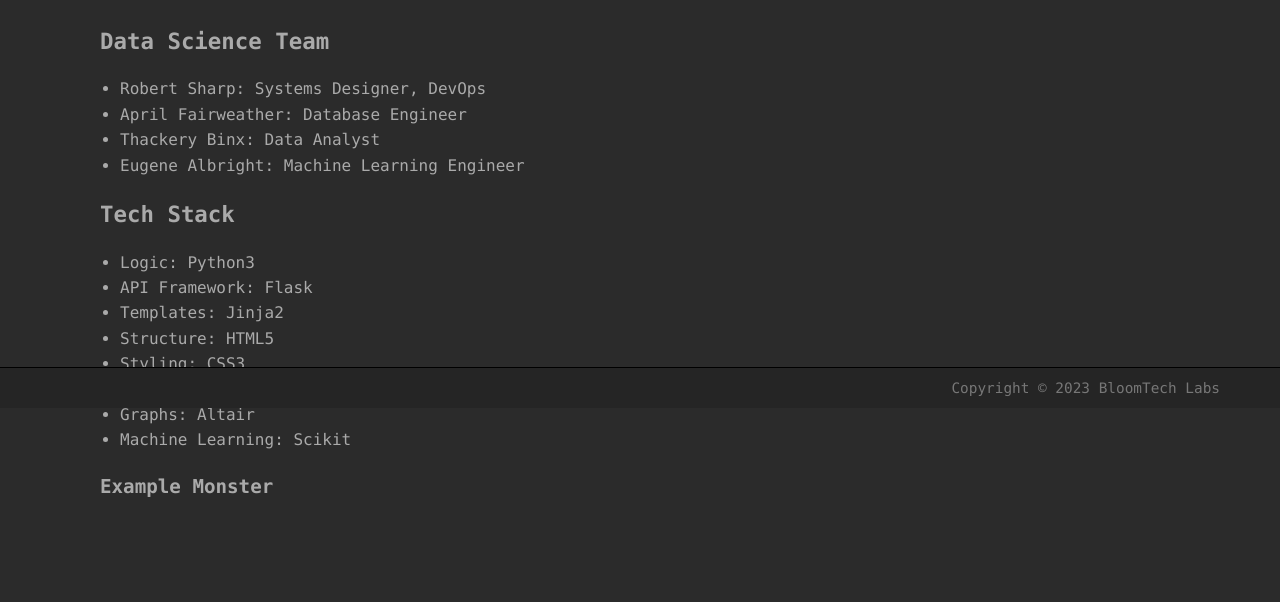
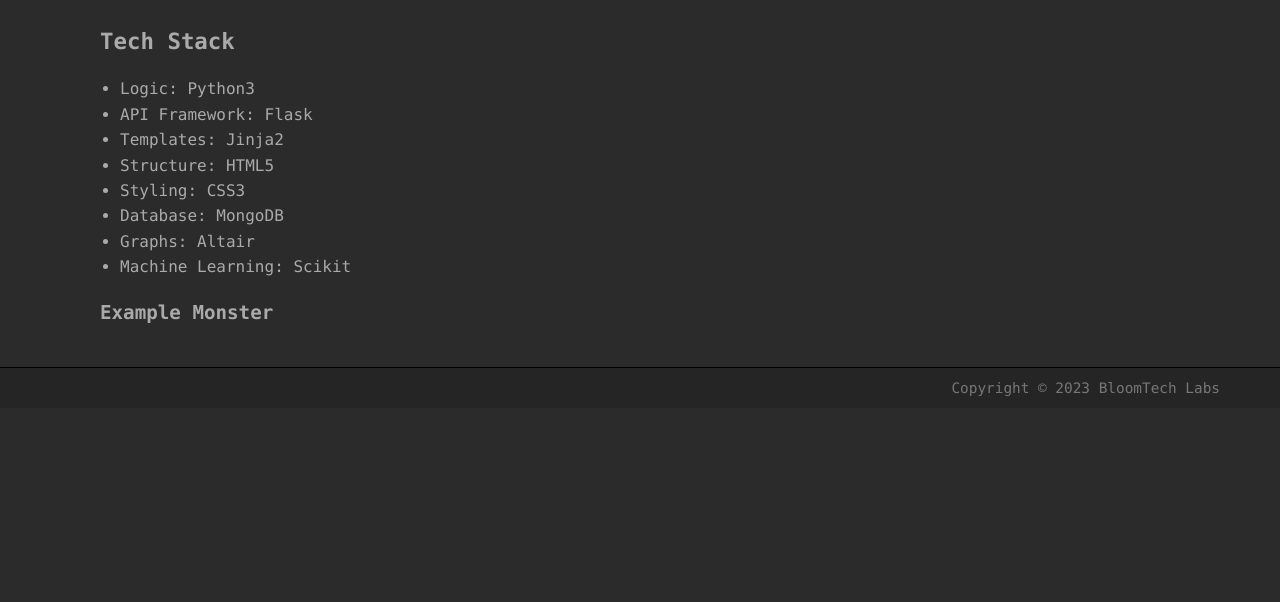
Before and after one commit to decagondev/BanderSnatchWorking1.2, a Flask app: template app/templates/home.html in a window 1280 px wide. Shown: the part 392-994 px from the top of the page. After the commit the page ends 788 px from the top, so only its background shows below. Run offline with Flask 3, Linux system fonts and the light colour scheme; the template is opened without the code that fills it, so the values that code supplies are empty.

Commit message:
cleanup of home page

```diff
--- a/app/templates/home.html
+++ b/app/templates/home.html
@@ -3,13 +3,6 @@
     <h1>Bloom Institute of Technology</h1>
     <h2>Bandersnatch {{ sprint }}</h2>
     <p>Proof of Local Setup: {{ password.decode() }}</p>
-    <h3>Data Science Team</h3>
-    <ul>
-        <li>Robert Sharp: Systems Designer, DevOps</li>
-        <li>April Fairweather: Database Engineer</li>
-        <li>Thackery Binx: Data Analyst</li>
-        <li>Eugene Albright: Machine Learning Engineer</li>
-    </ul>
     <h3>Tech Stack</h3>
     <ul>
         <li>Logic: Python3</li>
```
